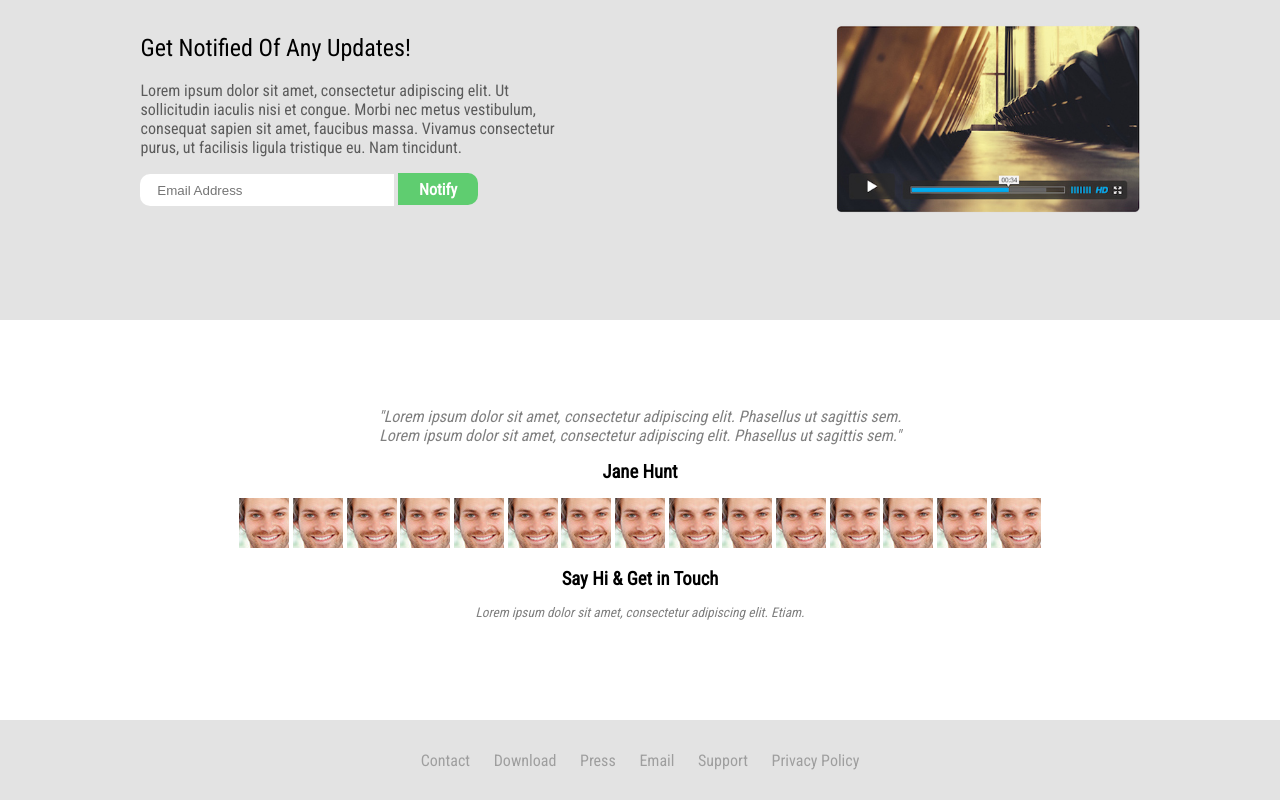
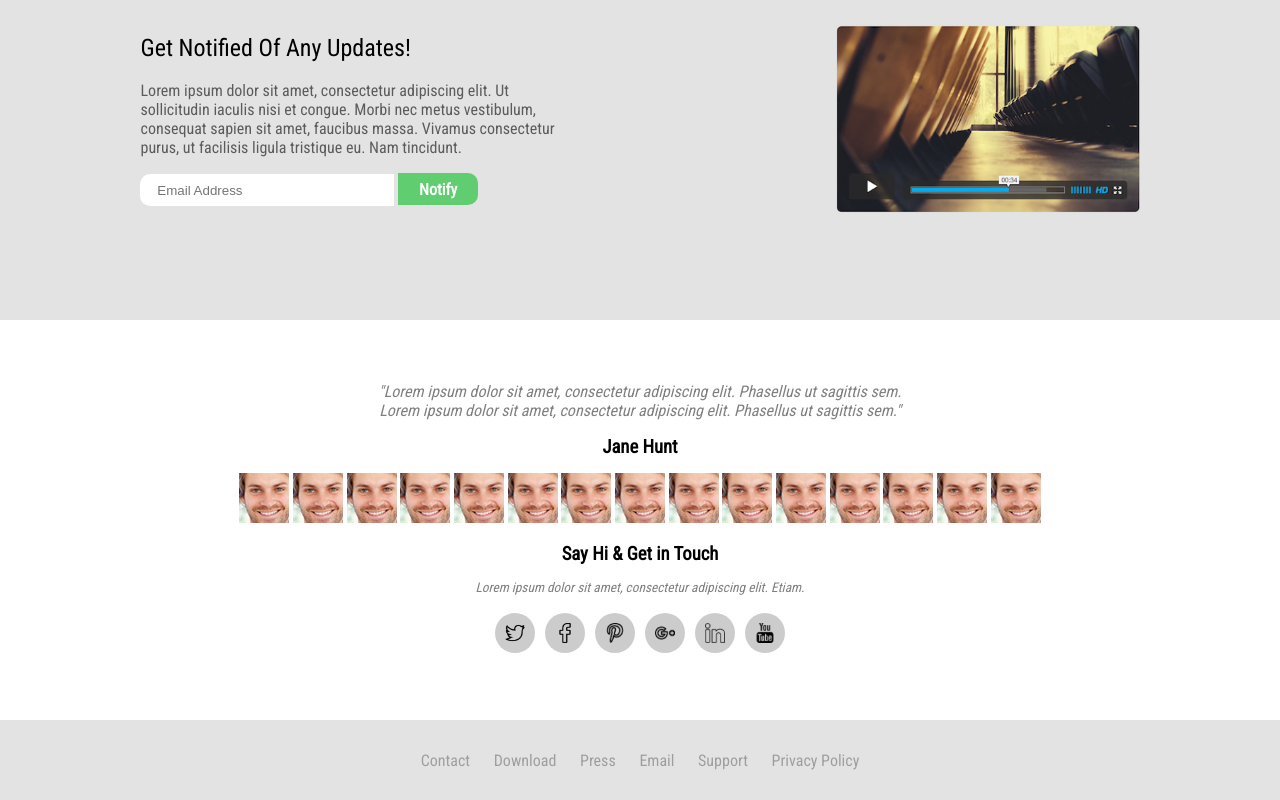
Before and after one commit to mathalcantaras/205-notify, a plain HTML site: page index.html in a window 1280 px wide. Shown: the part 1029-1829 px from the top of the page. Drawn offline with Linux system fonts and the light colour scheme.

Commit message:
Finalizar detalhes

```diff
--- a/index.html
+++ b/index.html
@@ -13,15 +13,14 @@
         <div class="div-textos">
             <h1>Notify<span>.</span></h1>
             <p>A great new free psd theme to showcase<p>your new application.</p>
-            </p>
-            <div>
-                <div>
+            <div id="container-ico">
+                <div id="ico">
                     <img src="img/icone-ios.png" alt="Icone IOS">
                 </div>
-                <div>
+                <div id="ico">
                     <img src="img/icone-android.png" alt="Icone Android">
                 </div>
-                <div>
+                <div id="ico">
                     <img src="img/icone-windows.png" alt="Icone Windows Phone">
                 </div>
             </div>
@@ -96,6 +95,26 @@
             <h1>Say Hi & Get in Touch</h1>
             <p class="p2">Lorem ipsum dolor sit amet, consectetur adipiscing elit. Etiam.</p>
         </div>
+        <div id="container-ico2">
+            <div id="ico2">
+                <img src="img/twitter.png" alt="Icone Twitter">
+            </div>
+            <div id="ico2">
+                <img src="img/facebook.png" alt="Icone Facebook">
+            </div>
+            <div id="ico2">
+                <img src="img/pinterest.png" alt="Icone Pinterest">
+            </div>
+            <div id="ico2">
+                <img src="img/google-plus.png" alt="Icone Google+">
+            </div>
+            <div id="ico2">
+                <img src="img/linkedin.png" alt="Icone Linkedin">
+            </div>
+            <div id="ico2">
+                <img src="img/youtube.png" alt="Icone YouTube">
+            </div>
+        </div>
     </section>
     <footer>
         <div>
--- a/style.css
+++ b/style.css
@@ -20,7 +20,7 @@ header{
     background-image: url(img/banner.png);
     background-size: cover;
 }
-.div-texto{
+.div-textos{
     width: 40%;
     height: 100%;
     margin-left: 175px;
@@ -43,7 +43,7 @@ header{
     font-size: 18pt;
     color: white;
 }
-.div-textos div{
+#container-ico{
     width: 150px;
     height: 50px;
     display: flex;
@@ -51,7 +51,7 @@ header{
     justify-content: space-around;
     margin-top: 10px;
 }
-.div-textos div div{
+#ico{
     width: 40px;
     height: 40px;
     background-color: rgba(0, 0, 0, 0.400);
@@ -61,10 +61,10 @@ header{
     justify-content: center;
     cursor: pointer;
 }
-.div-textos div div img{
-    width: 25px;
+#ico img{
+    width: 20px;
 }
-.div-textos div div:hover{
+#ico:hover{
     background-color: #5fcd70;
 }
 .div-mao{
@@ -175,6 +175,29 @@ section h1{
     font-weight: lighter;
     color: rgba(0, 0, 0, 0.500);
 }
+#container-ico2{
+    width: 300px;
+    height: 50px;
+    display: flex;
+    align-items: center;
+    justify-content: space-around;
+}
+#ico2{
+    width: 40px;
+    height: 40px;
+    background-color: rgba(0, 0, 0, 0.200);
+    border-radius: 100%;
+    display: flex;
+    align-items: center;
+    justify-content: center;
+    cursor: pointer;
+}
+#ico2 img{
+    width: 20px;
+}
+#ico2:hover{
+    background-color: #5fcd70;
+}
 footer{
     grid-area: footer;
     background-color: #e3e3e3;
```
Also changed, not shown: img/facebook.png (added), img/google-plus.png (added), img/linkedin.png (added), img/pinterest.png (added), img/twitter.png (added), img/youtube.png (added).
